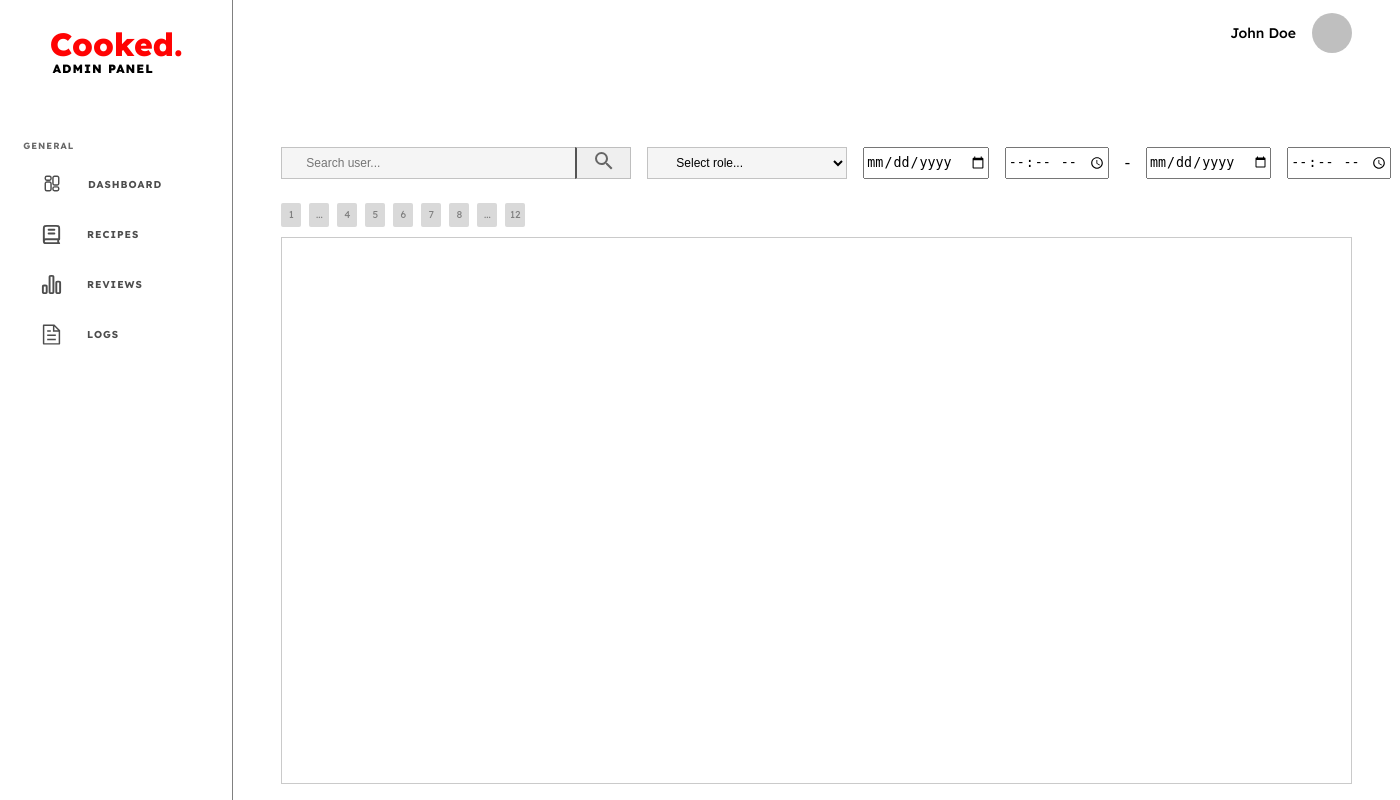
After one commit to AkurasKurasa/lexicon, a PHP site: page /views/Admin.php in a window 1400 px wide. The commit adds this page. Run offline with PHP 8.4, Linux system fonts and the light colour scheme.

Commit message:
Admin.php progress

```diff
--- /dev/null
+++ b/assets/styles/admin.css
@@ -0,0 +1,354 @@
+@import url('https://fonts.googleapis.com/css2?family=Bitter:ital,wght@0,100..900;1,100..900&display=swap');
+@import url('https://fonts.googleapis.com/css2?family=Open+Sans:ital,wght@0,300..800;1,300..800&display=swap');
+@import url('https://fonts.googleapis.com/css2?family=Instrument+Sans:ital,wght@0,400..700;1,400..700&display=swap');
+@import url('https://fonts.googleapis.com/css2?family=Lexend+Deca:wght@100;200;300;400;500;600;700;800;900&display=swap');
+
+
+*, *::after, *::before {
+    box-sizing: border-box;
+    margin: 0;
+    top: 0;
+}
+
+:root {
+    --bitter: "Bitter", serif;
+    --openSans: "Open Sans", sans-serif;
+    --instrumentSans: "Instrument Sans", sans-serif;
+    --lexendDeca: "Lexend Deca", sans-serif;
+}
+
+html {
+    min-height: 100vh;
+    height: fit-content;
+}
+
+body {
+    min-height: 100vh;
+    height: 100vh;
+    min-width: 100vw;
+    width: 100vw;
+    display: flex;
+    align-items: center;
+    justify-content: flex-start;
+    flex-direction: column;
+    /* padding: 10rem 0 5rem 0; */
+    overflow: scroll;
+}
+
+main {
+    display: grid;
+    /* grid-template-columns: repeat(10, 1fr);
+    grid-template-rows: repeat(10, 1fr); */
+    grid-template-columns: repeat(12, 1fr);
+    grid-template-rows: repeat(10, 1fr);
+    grid-column-gap: 0px;
+    grid-row-gap: 0px;
+    height: 100%;
+    width: 100%;
+}
+
+.navigation {
+    /* grid-area: 1 / 1 / 11 / 3; */
+    /* grid-area: 1 / 1 / 11 / 2; */
+    grid-area: 1 / 1 / 11 / 3;
+    /* background-color: #ddbe87; */
+    border-right: 1px gray solid;
+    display: flex;
+    align-items: center;
+    justify-content: flex-start;
+    flex-direction: column;
+}
+
+.logoContainer {
+    display: flex;
+    align-items: flex-start;
+    justify-content: flex-start;
+    flex-direction: column;
+    margin-top: 1.5rem;
+}
+
+.logo {
+    font-family: var(--lexendDeca);
+    font-weight: 800;
+    font-size: 32px;
+    letter-spacing: -7%;
+    text-align: left;
+    /* width: 100%; */
+    color: #FF0303;
+}
+
+.logoAdmin {
+    font-family: var(--lexendDeca);
+    font-weight: 800;
+    font-size: 12px;
+    letter-spacing: -7%;
+    text-align: left;
+    color: #000;
+    margin-top: -3px;
+    margin-left: 3px;
+    letter-spacing: 1px;
+}
+
+.tabs {
+    display: flex;
+    align-items: center;
+    justify-content: flex-start;
+    flex-direction: column;
+    width: 100%;
+    height: 500px;
+    /* border: 1px black solid; */
+    margin-top: 4rem;
+}
+
+.tabDivider {
+    width: 80%;
+    height: fit-content;
+    font-family: var(--lexendDeca);
+    font-size: 9px;
+    letter-spacing: 1px;
+    color: #6a6a6a;
+    margin-bottom: 0.5rem;
+}
+
+.tab {
+    display: flex;
+    align-items: center;
+    justify-content: flex-start;
+    gap: 1.5rem;
+    color: #4d4d4d;
+    height: 50px;
+    width: 100%;
+    font-family: var(--lexendDeca);
+    font-weight: 700;
+    font-size: 10px;
+    letter-spacing: 1px;
+    padding-left: 2.5rem;
+    cursor: pointer;
+}
+
+.tab:hover {
+    background-color: rgba(194, 194, 194, 0.5);
+}
+
+.dashboard {
+    content: url('../images/dashboard.svg');
+    width: 24px;
+    height: 24px;
+}
+
+.recipe {
+    content: url('../images/recipe.svg');
+    width: 23px;
+    height: 23px;
+}
+
+.reviews {
+    content: url('../images/reviews.svg');
+    width: 23px;
+    height: 23px;
+}
+
+.logs {
+    content: url('../images/logs.svg');
+    width: 23px;
+    height: 23px;
+}
+
+.content {
+    display: grid;
+    grid-template-columns: repeat(12, 1fr);
+    grid-template-rows: repeat(12, 1fr);
+    grid-column-gap: 0px;
+    grid-row-gap: 0px;
+    grid-area: 1 / 3 / 11 / 13;
+}
+
+.top-divider {
+    grid-area: 1 / 1 / 2 / 13;
+    display: flex;
+    align-items: center;
+    justify-content: flex-end;
+    padding: 0 3rem;
+}
+
+.profileContainer {
+    display: flex;
+    align-items: center;
+    justify-content: space-between;
+    gap: 1rem;
+}
+
+.profileContainer p {
+    font-family: var(--lexendDeca);
+    font-size: 14px;
+    font-weight: 500;
+}
+
+.profile {
+    width: 40px;
+    height: 40px;
+    border-radius: 100%;
+    background-color: rgba(128, 128, 128, 0.5);
+}
+
+.bottom-divider {
+    grid-area: 2 / 1 / 13 / 13;
+    display: flex;
+    align-items: center;
+    justify-content: space-between;
+    flex-direction: column;
+    width: 100%;
+    height: 100%;
+    padding: 1rem 1rem;
+}
+
+/* Dashboard */
+
+.header {
+    background: #e9b251;
+    width: 100%;
+    height: 175px;
+    border-radius: 5px;
+    position: relative;
+}
+
+.info-container {
+    width: 100%;
+    height: fit-content;
+    display: flex;
+    align-items: center;
+    justify-content: space-around;
+    position: absolute;
+    transform: translateY(100px);
+}
+
+.info-1 {
+    width: 250px;
+    height: 150px;
+    border-right: 1px #42424247 solid;
+    border-left: 1px #42424247 solid;
+    border-bottom: 3px #42424247 solid;
+    background-color: white;
+    border-radius: 5px;
+}
+
+.chart {
+    border: 2px #42424247 solid;
+    border-radius: 10px;
+    width: 100%;
+    height: 50%;
+    margin-bottom: 1.5rem;
+}
+
+/* Recipes */
+
+.controlContainer {
+    /* border: 1px black solid; */
+    height: fit-content;
+    width: 100%;
+    margin-top: 4rem;
+    display: flex;
+    align-items: center;
+    justify-content: flex-start;
+    flex-direction: column;
+    gap: 0.5rem;
+}
+
+.wrapper-1, .wrapper-2 {
+    display: flex;
+    align-items: center;
+    justify-content: flex-start;
+    width: 100%;
+}
+
+.searchBar {
+    width: fit-content;
+    display: flex;
+    flex-direction: row;
+    align-items: center;
+    margin-left: 2rem;
+}
+
+#searchQueryInput {
+    width: 350px;
+    height: 2rem;
+    background: #f5f5f5;
+    outline: none;
+    border: none;
+    /* border-radius: 1.625rem; */
+    border: 1px #42424247 solid;
+    padding: 0 3.5rem 0 1.5rem;
+    font-size: 12px;
+}
+
+#searchQuerySubmit {
+    width: 3.5rem;
+    height: 2rem;
+    margin-left: -3.5rem;
+    background-color: none;
+    border-right: 1px #42424247 solid;
+    border-top: 1px #42424247 solid;
+    border-bottom: 1px #42424247 solid;
+    outline: none;
+}
+
+#searchQuerySubmit:hover {
+    cursor: pointer;
+}
+
+.filters {
+    width: fit-content;
+    display: flex;
+    flex-direction: row;
+    align-items: center;
+    margin-left: 1rem;
+    gap: 1rem;
+}
+
+select {
+    width: 200px;
+    height: 2rem;
+    background: #f5f5f5;
+    outline: none;
+    border: none;
+    border: 1px #42424247 solid;
+    padding: 0 3.5rem 0 1.5rem;
+    font-size: 12px;
+}
+
+input[type="time"], input[type="date"] {
+    height: 2rem;
+}
+
+.recipesSection {
+    border: 1px #42424247 solid;
+    width: calc(100% - 4rem);
+    height: 78%;
+}
+
+.pages {
+    display: flex;
+    align-items: center;
+    justify-content: center;
+    text-align: center;
+    gap: 0.5rem;
+    width: fit-content;
+    height: fit-content;
+    margin-left: 2rem;
+    margin-top: 1rem;
+    font-size: 10px;
+    font-family: var(--lexendDeca);
+}
+
+.page {
+    display: flex;
+    align-items: center;
+    justify-content: center;
+    text-align: center;
+    width: 20px;
+    height: 24px;
+    background-color: #d9d9d9;
+    border-radius: 2px;
+    color: gray;
+    cursor: pointer;
+}
--- a/controllers/fetch.php
+++ b/controllers/fetch.php
@@ -33,6 +33,8 @@
                         $output .= "<div class='recipesContainer'>";
                     }
 
+                    if ( $id == $row['category'] ) {
+
                         $output .= "
                             <div class='recipeContainer' data-name='{$row['id']}'>
                                 <div class='recipeImage' style='background-image: url({$row['image']});'></div>
@@ -65,6 +67,8 @@
 
                         $counter++;
 
+                    }
+
                     if ($counter % 4 == 0) {
                         $output .= "</div>";
                     }
--- /dev/null
+++ b/views/Admin.php
@@ -0,0 +1,167 @@
+<!DOCTYPE html>
+<html lang="en">
+<head>
+    <meta charset="UTF-8">
+    <meta name="viewport" content="width=device-width, initial-scale=1.0">
+    <title>Dashboard</title>
+    <link rel="stylesheet" href="../assets/styles/admin.css">
+</head>
+<body>
+    <main>
+        <div class="navigation">
+
+            <div class="logoContainer">
+                <h1 class="logo">Cooked.</h1>
+                <h2 class="logoAdmin">ADMIN PANEL</h2>
+            </div>
+
+            <div class="tabs">
+
+                <h3 class="tabDivider">GENERAL</h3>
+
+                <div class="tab">
+                    <div class="dashboard"></div>
+                    <p>DASHBOARD</p>
+                </div>
+
+                <div class="tab">
+                    <div class="recipe"></div>
+                    <p>RECIPES</p>
+                </div>
+
+                <div class="tab">
+                    <div class="reviews"></div>
+                    <p>REVIEWS</p>
+                </div>
+
+                <div class="tab">
+                    <div class="logs"></div>
+                    <p>LOGS</p>
+                </div>
+            </div>
+
+        </div>
+
+
+        <!-- Dashboard -->
+        <!-- <div class="content">
+            <nav class="top-divider">
+                <div class="profileContainer">
+                    <p>John Doe</p>
+                    <div class="profile"></div>
+                </div>
+            </nav>
+
+            <div class="bottom-divider">
+                <div class="header">
+                    <div class="info-container">
+                        <div class="info-1"></div>
+                        <div class="info-1"></div>
+                        <div class="info-1"></div>
+                        <div class="info-1"></div>
+                    </div>
+                </div>
+
+                <div class="chart"></div>
+            </div>
+        </div> -->
+
+        <!-- Recipes -->
+        <!-- <div class="content">
+            <nav class="top-divider">
+                <div class="profileContainer">
+                    <p>John Doe</p>
+                    <div class="profile"></div>
+                </div>
+            </nav>
+
+            <div class="bottom-divider">
+                <div class="controlContainer">
+
+                    <div class="searchBar">
+                        <input id="searchQueryInput" type="text" name="searchQueryInput" placeholder="Search recipe..." value="" />
+                        <button id="searchQuerySubmit" type="submit" name="searchQuerySubmit">
+                            <svg style="width:24px;height:24px" viewBox="0 0 24 24"><path fill="#666666" d="M9.5,3A6.5,6.5 0 0,1 16,9.5C16,11.11 15.41,12.59 14.44,13.73L14.71,14H15.5L20.5,19L19,20.5L14,15.5V14.71L13.73,14.44C12.59,15.41 11.11,16 9.5,16A6.5,6.5 0 0,1 3,9.5A6.5,6.5 0 0,1 9.5,3M9.5,5C7,5 5,7 5,9.5C5,12 7,14 9.5,14C12,14 14,12 14,9.5C14,7 12,5 9.5,5Z" /></svg>
+                        </button>
+                    </div>
+
+                    <div class="filters">
+                        <select name="" id="">
+                            <option value="" selected hidden>Select a category...</option>
+                            <option value="chicken">Chicken</option>
+                        </select>
+
+                        <select name="" id="">
+                            <option value="" selected>Select a chef...</option>
+                            <option value="gordon ramsay">Gordon Ramsay</option>
+                        </select>
+                    </div>
+
+                </div>
+
+                <div class="recipesSection">
+
+                </div>
+            </div>
+        </div> -->
+
+        <!-- Logs -->
+        <div class="content">
+            <nav class="top-divider">
+                <div class="profileContainer">
+                    <p>John Doe</p>
+                    <div class="profile"></div>
+                </div>
+            </nav>
+
+            <div class="bottom-divider">
+                <div class="controlContainer">
+
+                    <div class="wrapper-1">
+
+                        <div class="searchBar">
+                            <input id="searchQueryInput" type="text" name="searchQueryInput" placeholder="Search user..." value="" />
+                            <button id="searchQuerySubmit" type="submit" name="searchQuerySubmit">
+                                <svg style="width:24px;height:24px" viewBox="0 0 24 24"><path fill="#666666" d="M9.5,3A6.5,6.5 0 0,1 16,9.5C16,11.11 15.41,12.59 14.44,13.73L14.71,14H15.5L20.5,19L19,20.5L14,15.5V14.71L13.73,14.44C12.59,15.41 11.11,16 9.5,16A6.5,6.5 0 0,1 3,9.5A6.5,6.5 0 0,1 9.5,3M9.5,5C7,5 5,7 5,9.5C5,12 7,14 9.5,14C12,14 14,12 14,9.5C14,7 12,5 9.5,5Z" /></svg>
+                            </button>
+                        </div>
+
+                        <div class="filters">
+                            <select name="" id="">
+                                <option value="" selected>Select role...</option>
+                                <option value="user">User</option>
+                                <option value="admin">Admin</option>
+                            </select>
+                            <input type="date" name="" id="">
+                            <input type="time" name="" id="">
+                            -
+                            <input type="date" name="" id="">
+                            <input type="time" name="" id="">
+                        </div>
+
+                    </div>
+
+                    <div class="wrapper-2">
+                        <div class="pages">
+                            <p class="page">1</p>
+                            <p class="page">...</p>
+                            <p class="page">4</p>
+                            <p class="page">5</p>
+                            <p class="page">6</p>
+                            <p class="page">7</p>
+                            <p class="page">8</p>
+                            <p class="page">...</p>
+                            <p class="page">12</p>
+                        </div>
+                    </div>
+
+                </div>
+
+                <div class="recipesSection">
+
+                </div>
+            </div>
+        </div>
+    </main>
+</body>
+</html>
```
Also changed, not shown: assets/styles/recipes.css (+18 -1 lines), assets/images/dashboard.svg (added), assets/images/logs.svg (added), assets/images/recipe.svg (added), assets/images/reviews.svg (added). Lines whose indentation alone changed are shown as unchanged.
